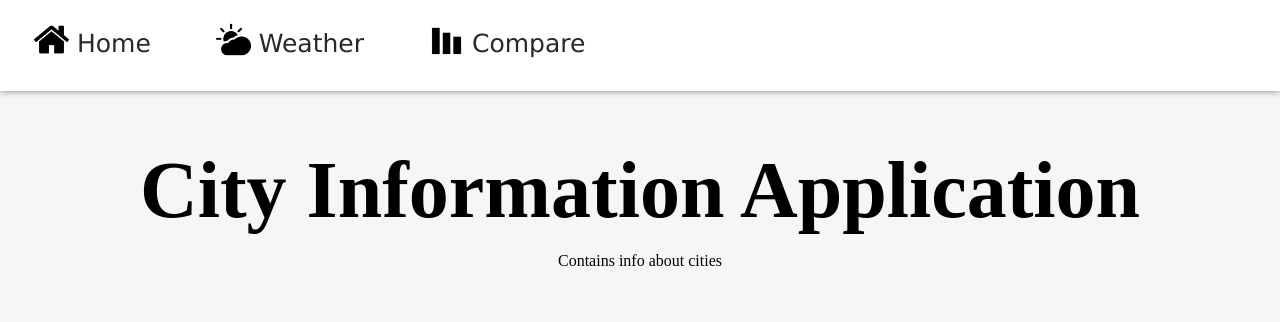
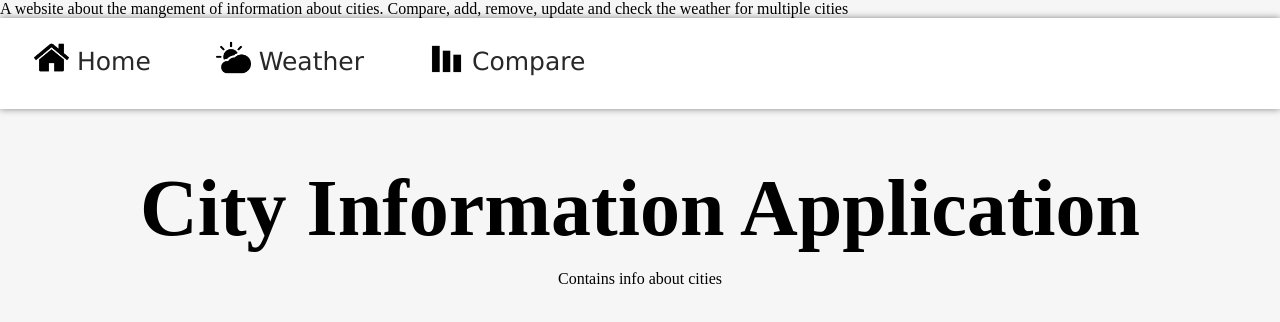
Before and after one commit to TiagoGomesNeves/cps630_Assignment1, a website: page views/index.html in a window 1280 px wide. Drawn offline with Linux system fonts and the light colour scheme; files that its build step writes are made by us from their sources; no server answers; files whose address does not match are found by name.

Commit message:
Added title and description

```diff
--- a/views/index.html
+++ b/views/index.html
@@ -3,7 +3,8 @@
 <head>
     <meta charset="UTF-8">
     <meta name="viewport" content="width=device-width, initial-scale=1.0">
-    <title>Document</title>
+    <title>City Mangement Website</title>
+    <description>A website about the mangement of information about cities. Compare, add, remove, update and check the weather for multiple cities</description>
     <link rel="icon" type="image/x-icon" href="images/favicon.ico">
     <link rel="stylesheet" href="css/style.css">
     <script src="js/app.js"></script>
```
